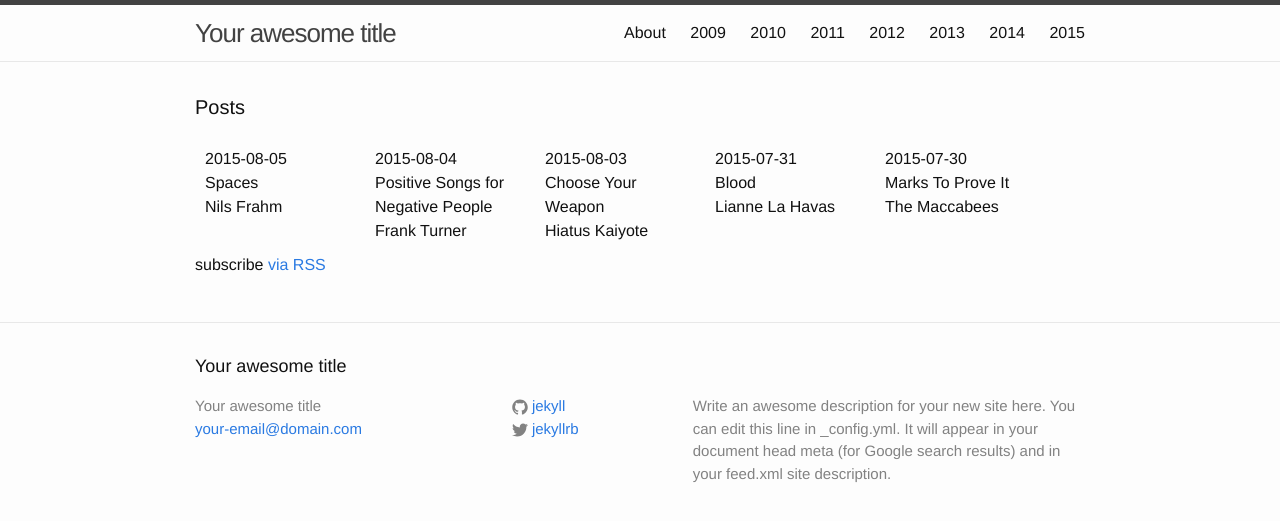
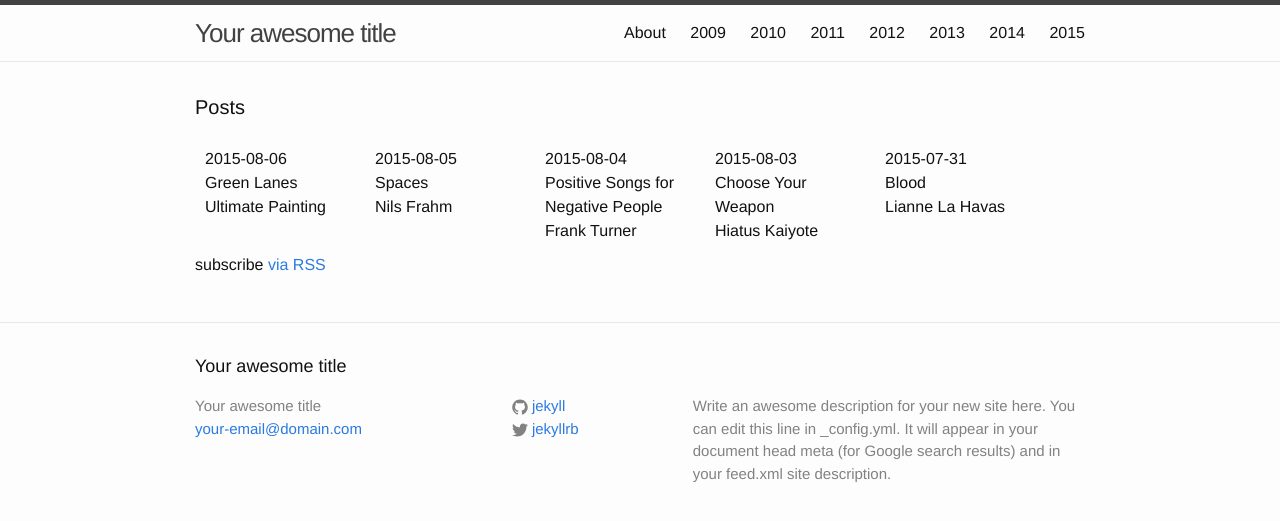
Before and after one commit to karaken12/bbc6musicaotd, a Jekyll site: the page built from site/index.html, in a window 1280 px wide. Shown: the top 521 px of the page. Built offline with Jekyll 4.4.1, drawn with Linux system fonts in a browser that asks for light colours.

Commit message:
Album for 2015-08-06.

```diff
--- a/site/_data/year/2015.yml
+++ b/site/_data/year/2015.yml
@@ -737,3 +737,8 @@
   title: Spaces
   twitter: https://twitter.com/BBC6Music/status/628931262061899776
   spotify-id: 27lj323rr5ku9aEUwanp99
+- date: 2015-08-06
+  artist: Ultimate Painting
+  title: Green Lanes
+  twitter: https://twitter.com/BBC6Music/status/629294419380961280
+  spotify-id: 5kIEyHNiAmOOgR1SKCBCBh
```
